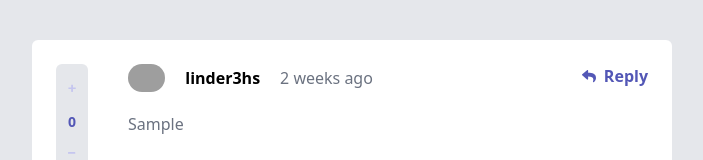
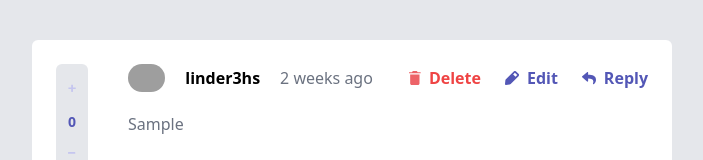
Before and after one commit to linder3hs/codigo-12-react-ts, a React (Vite) app: page / in a window 1280 px wide. Both pictures are taken after typing "Sample" into the empty fields and a click on the button "Send". Shown: the top 160 px of the page, without its empty margins (288-991 px from the left). Built offline with nearby package versions, Linux system fonts and the light colour scheme; grey boxes are pictures that could not be loaded.

Commit message:
🎨 styles: add edit button style

```diff
--- a/src/components/Comments/components/Content/index.tsx
+++ b/src/components/Comments/components/Content/index.tsx
@@ -1,11 +1,16 @@
+import { useState } from "react";
 import type { Comment } from "../../../../models/comment";
 import replyIcon from "../../../../assets/icons/icon-reply.svg";
+import editIcon from "../../../../assets/icons/icon-edit.svg";
+import deleteIcon from "../../../../assets/icons/icon-delete.svg";
 
 interface Props {
   comment: Comment;
 }
 
 export default function Content({ comment }: Props) {
+  const [showFormUpdate, setShowFormUpdate] = useState<boolean>(false);
+
   return (
     <div className="flex flex-col gap-5 mb-8 w-full">
       <div className="flex justify-between">
@@ -14,14 +19,60 @@ export default function Content({ comment }: Props) {
           <h4 className="font-bold">{comment.username}</h4>
           <span className="text-gray-500 font-light">2 weeks ago</span>
         </div>
-        <div>
-          <button className="text-principal flex items-center gap-2">
+        <div className="flex gap-6">
+          <button
+            disabled={showFormUpdate}
+            className={`text-red-500 flex items-center gap-2 ${
+              showFormUpdate ? "opacity-50" : ""
+            }`}
+          >
+            <img src={deleteIcon} alt="" />
+            <span className="font-semibold">Delete</span>
+          </button>
+          <button
+            disabled={showFormUpdate}
+            className={`text-principal flex items-center gap-2 ${
+              showFormUpdate ? "opacity-50" : ""
+            }`}
+            onClick={() => setShowFormUpdate(!showFormUpdate)}
+          >
+            <img src={editIcon} alt="" />
+            <span className="font-semibold">Edit</span>
+          </button>
+          <button
+            disabled={showFormUpdate}
+            className={`text-principal flex items-center gap-2 ${
+              showFormUpdate ? "opacity-50" : ""
+            }`}
+          >
             <img src={replyIcon} alt="" />
             <span className="font-semibold">Reply</span>
           </button>
         </div>
       </div>
-      <span className="text-gray-500 w-4/5">{comment.text}</span>
+      {!showFormUpdate ? (
+        <span className="text-gray-500 w-4/5">{comment.text}</span>
+      ) : (
+        <div>
+          <textarea
+            value={comment.text}
+            className="border resize-none py-2 px-5 rounded-md w-full focus:outline-none"
+            rows={5}
+            placeholder="Add a comment..."
+          ></textarea>
+          <div className="flex gap-5">
+            <button className="rounded-md bg-principal py-2 px-6 text-white">
+              Update
+            </button>
+            <button
+              className="text-red-500"
+              onClick={() => setShowFormUpdate(!showFormUpdate)}
+            >
+              Cancel
+            </button>
+          </div>
+        </div>
+      )}
     </div>
   );
 }
```
